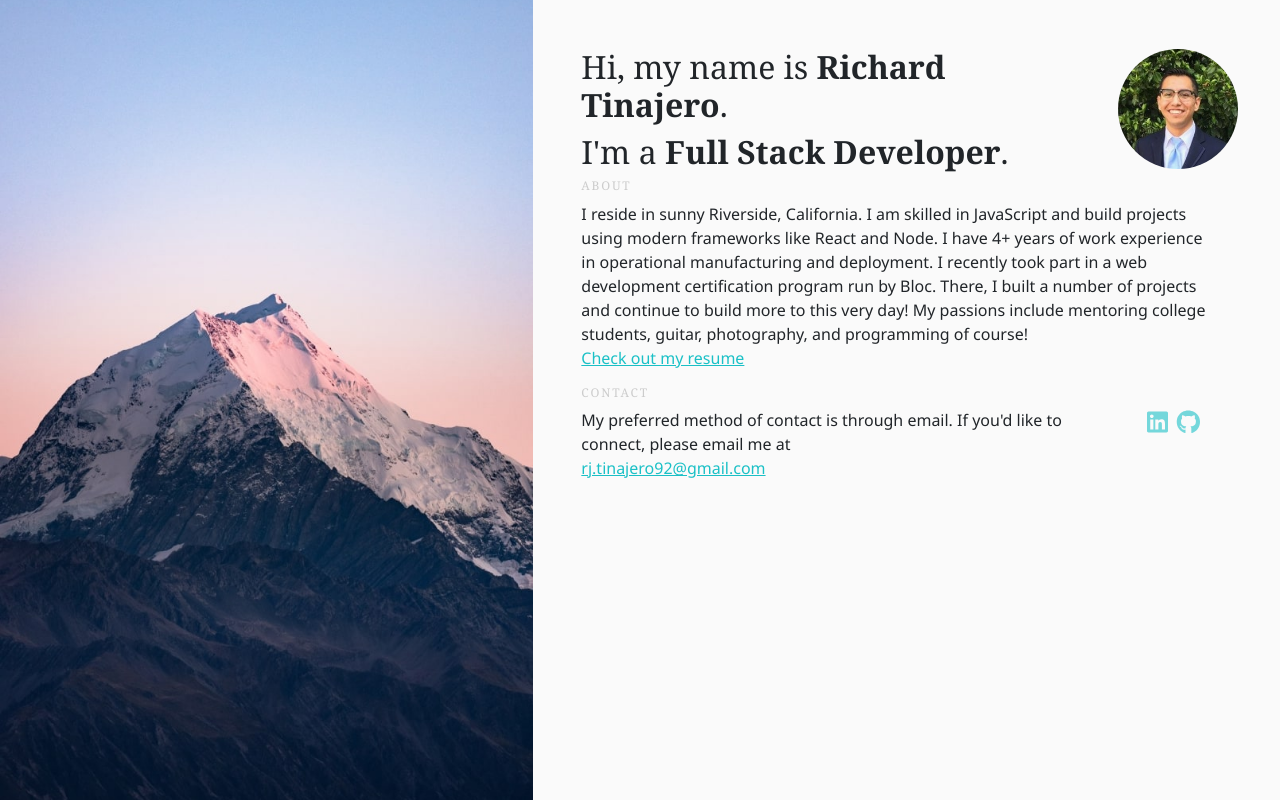
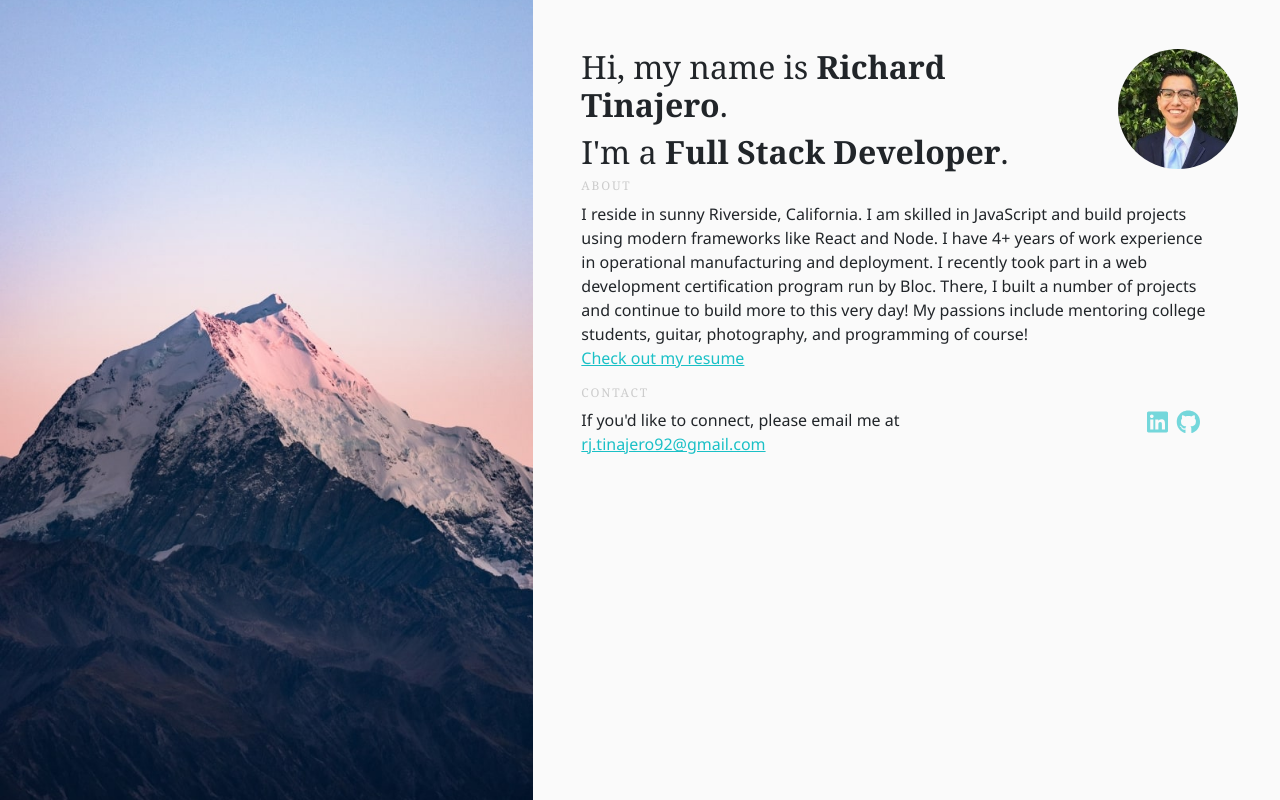
Before and after one commit to rj-tinajero/my-profile, a React (Create React App) app: page / in a window 1280 px wide. Built offline with nearby package versions, Linux system fonts and the light colour scheme.

Commit message:
minor changes

```diff
--- a/src/App.js
+++ b/src/App.js
@@ -45,9 +45,9 @@ function App() {
 
           {/* <div className="row">
             <div className="col-sm-12 text-center text-sm-left"><h5>PROJECTS</h5></div>
-          </div> */}
+          </div>
 
-          {/* <div className="row">
+          <div className="row">
             <div className="col-sm-6">
               <div className="card">
                 <img  src="..." alt="Card image cap"/>
@@ -74,7 +74,7 @@ function App() {
           <div className="row">
             <div className="col-sm-9">
               {/* <p>You can find more information about me on my Linkedin profile as well as my GitHub profile.</p> */}
-              <p>My preferred method of contact is through email. If you'd like to connect, please email me at</p>
+              <p>If you'd like to connect, please email me at</p>
               <a className="links" href="mailto:rj.tinajero92@gmail.com">rj.tinajero92@gmail.com</a>
             </div>
             <div className="col-sm-3 social text-center">
```
